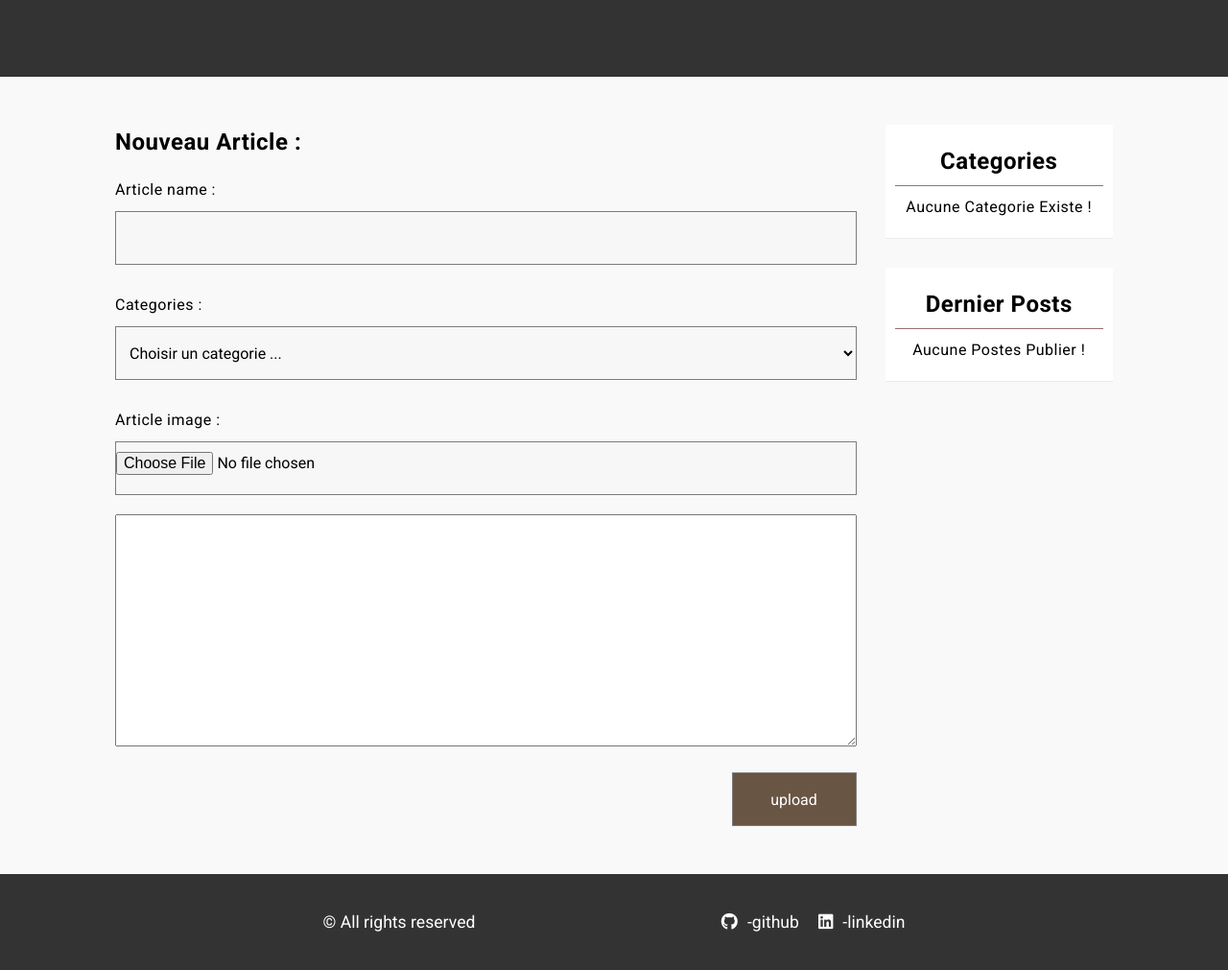
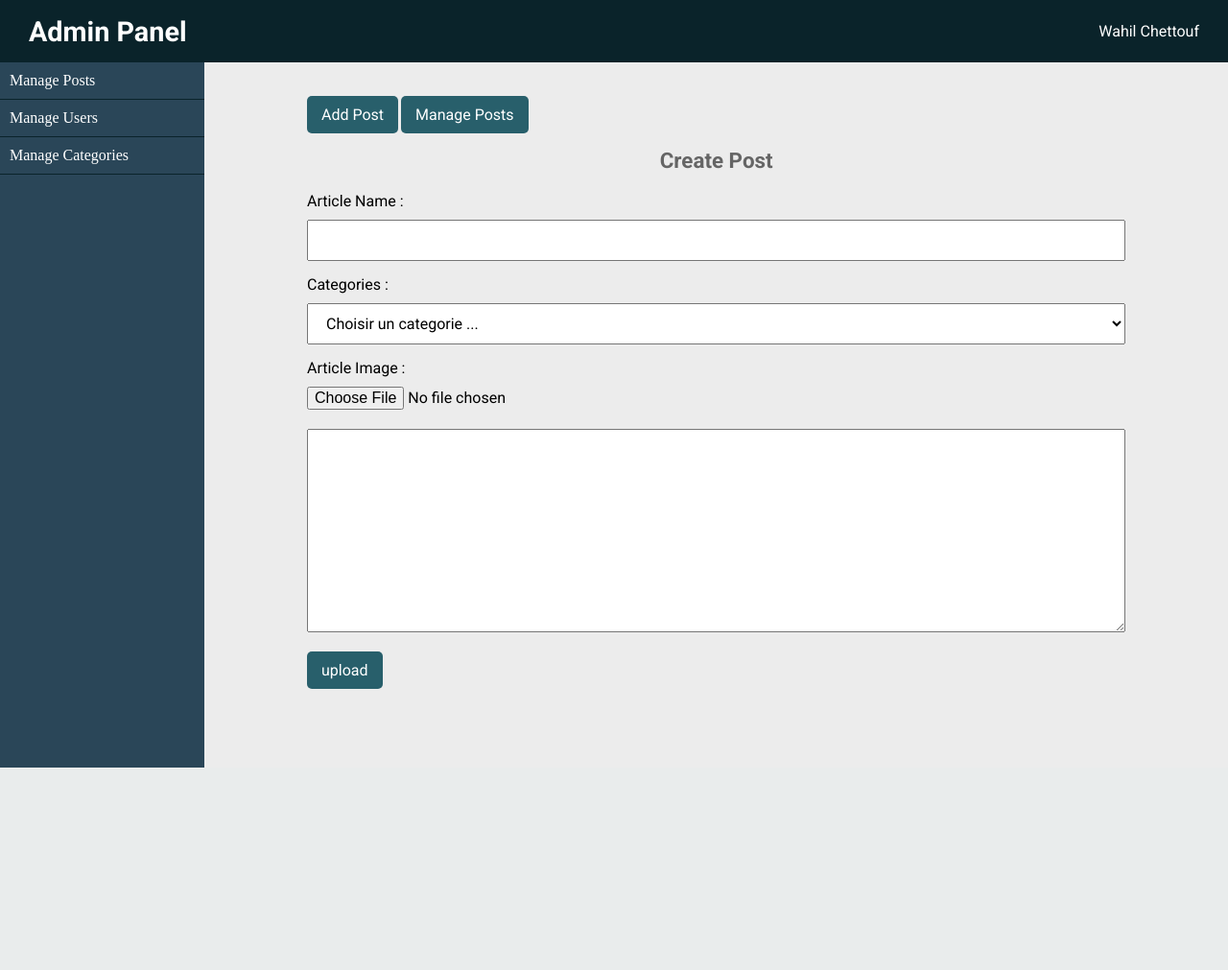
Before and after one commit to wahil09/blog, a PHP site: page /admin/posts_manager/new_post.php in a window 1280 px wide. Shown: the whole page at 96% size. After the commit the page ends 800 px from the top, so only its background shows below. Run offline with PHP 8.4, Linux system fonts and the light colour scheme; the visitor is signed in with stand-in values (Sample User, id 1); data that the repository does not hold is empty.

Commit message:
coder la page new_post

```diff
--- a/admin/assets/css/style.css
+++ b/admin/assets/css/style.css
@@ -14,6 +14,14 @@
 
 .clear {
     clear: both;
+}
+
+.inp-style {
+    width: 100%;
+    padding: 10px 15px;
+    margin: 10px 0 15px;
+    outline: none;
+    font-size: var(--f-size-primary);
 }
 
 .btn-panel {
@@ -48,7 +56,7 @@ a {
 
 :root {
     --f-size-primary: clamp(.9em, 2.5vw, 1em);
-    --f-size-title: clamp(1em, 2.5vw, 1.4em);
+    --f-size-title: clamp(1.1em, 2.5vw, 1.4em);
     --h-header: 65px;
     /* --- color --- */
     --m-color: #0A232A;
@@ -147,7 +155,7 @@ a {
     grid-template-areas:
     "sideBare sideBare . ContentPanel ContentPanel ContentPanel ContentPanel ContentPanel ContentPanel ContentPanel ContentPanel . "
     ;
-    height: calc(100vh - var(--h-header));
+    min-height: calc(100vh - var(--h-header));
 }
 /* ---------- Start Side-Bare Style ----------- */
 .content .container-panel .side-bare {
@@ -249,8 +257,30 @@ a {
     justify-content: center;
     margin: 10px 0;
 }
+/* ---- End Style new-category-form ---- */
 
-/* ---- End Style new-category-form ---- */
+
+/* ---- Start Style new-post-form ---- */
+.content .container-panel .box-content-panel .content-panel .form-new-post {
+    align-items: flex-start;
+    padding: 10px 0;
+}
+
+.content .container-panel .box-content-panel .content-panel .form-new-post {
+    align-items: flex-start;
+    padding: 10px 0;
+}
+
+.content .container-panel .box-content-panel .content-panel .form-new-post label {
+    font-size: var(--f-size-primary);
+}
+
+.content .container-panel .box-content-panel .content-panel .form-new-post input[type="file"] {
+    padding: 10px 0;
+    margin: 0;
+}
+
+/* ---- End Style new-post-form ---- */
 
 
 
--- a/admin/categories_manager/new_category.php
+++ b/admin/categories_manager/new_category.php
@@ -58,7 +58,7 @@
                         <li><a href="manage_categories.php" class="btn-panel">manage categories</a></li>
                     </ul>
                     <div class="clear"></div>
-                    <h2 class="title-panel-page">manage categories</h2>
+                    <h2 class="title-panel-page">create category</h2>
 
                     <form method="post" action="" class="new-category-form">
                         <label for="category">Category Name :</label>
--- a/admin/posts_manager/new_post.php
+++ b/admin/posts_manager/new_post.php
@@ -64,21 +64,27 @@
 
 <!DOCTYPE html>
 <html lang="fr-FR">
-    <?php include $BlogPathInclude."head.php" ?>
-<body id="body" class="post-categorie">
-    <?php include $BlogPathInclude."header.php" ?>
-    <main class="content">
-            <div class="container">
-                <section class='new-post'>
-                    <h2>Nouveau Article :</h2>
+    <?php require_once($adminPathInclude."inc/head.php")?>
+    <body>
+        <div class="content">
+            <?php require_once($adminPathInclude."inc/header.php")?>
+            <main class="container-panel">
+                <?php require_once($adminPathInclude."inc/side-bare.php")?>
+                <section class="box-content-panel">
+                    <div class="content-panel">
+                        <ul>
+                            <li><a href="new_post.php" class="btn-panel">add post</a></li>
+                            <li><a href="manage_posts.php" class="btn-panel">manage posts</a></li>
+                        </ul>
+                        <div class="clear"></div>
+                        <h2 class="title-panel-page">create post</h2>
+
                         <form enctype="multipart/form-data" method="post" class="flex-c form-new-post">
-                        <div class="inp-box">
                             <label for="title">Article name : </label>
-                            <input type="text" name="postTitle" id="title" required>
-                        </div>
-                        <div class="inp-box">
+                            <input type="text" name="postTitle" id="title" class="inp-style" required>
+
                             <label for="Categories">Categories : </label>
-                            <select name="Categories" id="Categories" required>
+                            <select name="Categories" id="Categories" class="inp-style" required>
                                 <option value="">Choisir un categorie ...</option>
                                 <?php if(!empty($categories)) :?>
                                     <?php for($i=0; isset($categories[$i]); $i++) :?>
@@ -86,66 +92,29 @@
                                     <?php endfor ?>
                                 <?php endif ?>
                             </select>
-                        </div>
-                        <div class="inp-box">
+
                             <label for="imageToUpload">Article image : </label>
-                            <input type="file" name="imageToUpload" id="imageToUpload" accept="image/*" required>
-                        </div>
-                        <div class="inp-box">
-                            <textarea name="postContent" id="post-text" cols="90" rows="10" required></textarea>
-                        </div>
-                        <div class="inp-box">
-                            <input type="submit" value="upload">
-                        </div>
+                            <input type="file" name="imageToUpload" id="imageToUpload" class="inp-style" accept="image/*" required>
+
+                            <textarea name="postContent" id="post-text" class="inp-style" cols="90" rows="10" required></textarea>
+
+                            <input type="submit" value="upload" class="btn-panel">
                         </form>
                     </section>
 
-                <div class="sidebar">
-                    <div class="row categories flex-c">
-                        <h2>Categories</h2>
-                        <ul class="flex-c">
-                            <?php
-                            if(!empty($categories)) :?>
-                                <?php for($i=0; isset($categories[$i]); $i++) {
-                                    echo "
-                                    <li><a href='posts_categories.php?id=".$categories[$i]['id']."'><span><i class='fa-sharp fa-solid fa-tags'></i>".htmlspecialchars($categories[$i]['categoryName'])."</span></a></li>
-                                    ";
-                                }?>
-                            <?php else :?>
-                                <p>aucune categorie existe !</p>
-                            <?php endif ?>
-                        </ul>
-                    </div>
-                    <div class="row last-posts flex-c">
-                        <h2>dernier posts</h2>
-                        <ul class="flex-c">
-                        <?php
-                        $posts = $postsModel->getLastPosts();
-                        if($posts) :?>
-                            <?php for($i=0; isset($posts[$i])&&$i <3 ; $i++) : ?>
-                                <li class='last-post'>
-                                    <a href='post_page.php?id=<?php echo $posts[$i]['id'] ?>' class='last-post'>
-                                        <span class='img-last-post'><img src='<?php echo $BlogPathLien?>assets/img/posts_images/<?php echo $posts[$i]['postImage'] ?>' alt='<?php echo $posts[$i]['postImage'] ?>'></span>
-                                        <span><?php echo htmlspecialchars($posts[$i]['postTitle']) ?></span>
-                                    </a>
-                                </li>
-                            <?php endfor ;?>
-                        <?php else :?>
-                            <p>aucune Postes publier !</p>
-                        <?php endif ?>
-                        </ul>
                     <?php
                         // On ferme la connexion
                         $categoriesModel->closeConnection();
                         $postsModel->closeConnection();
                     ?>
                     </div>
+                </section>
+            </main>
         </div>
-            </div>
-        </main>
         <?php
-        include $BlogPathInclude."footer.php";
+            // On ferme la connexion
+            $categoriesModel->closeConnection();
+            $postsModel->closeConnection();
         ?>
-    <script src="<?php echo $BlogPathLien?>/assets/js/script.js"></script>
     </body>
 </html>
```
Also changed, not shown: admin/posts_manager/manage_posts.php (indentation only), assets/img/posts_images/01-02-2023-09-45-34-sql-image.jpg (added). Lines whose indentation alone changed are shown as unchanged.
